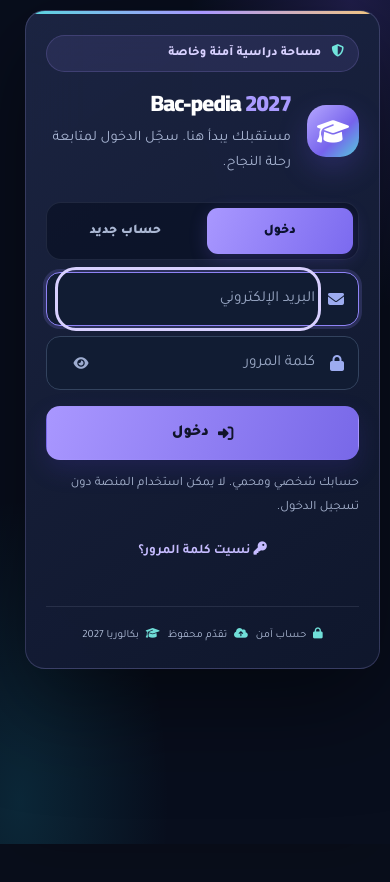
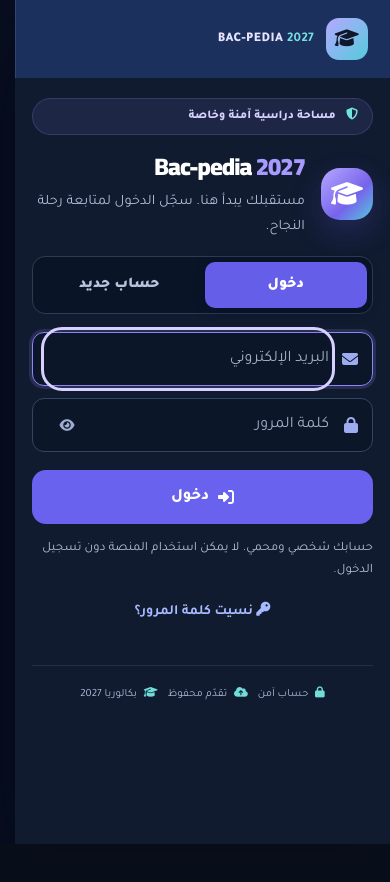
Before and after one commit to boukhariabdallahyasser-prog/Bac-pedia26, a plain HTML site: page index.html in a window 390 px wide. Shown: the top 882 px of the page. Drawn offline with nearby package versions, Linux system fonts and the light colour scheme.

Commit message:
Rebuild responsive authentication layout with clean two-column desktop and mobile-first forms

```diff
--- a/index.html
+++ b/index.html
@@ -534,6 +534,52 @@
     #loginGate .login-story{min-height:0}
     @media(max-width:760px){#loginGate .login-card{min-height:0;max-width:520px}#loginGate .login-content{padding:24px 20px}#loginGate .login-gate{padding:12px}}
     @media(max-width:380px){.login-content{padding:20px 14px}.auth-trust-row{gap:7px}.login-logo .brand-icon{width:46px;height:46px;flex-basis:46px}}
+
+    /* 2027 design refresh: restrained typography, legible inputs, responsive layout */
+    #loginGate{background:#080f20;isolation:isolate;padding:clamp(12px,3vw,36px);overflow:auto}
+    #loginGate::before{display:none}
+    #loginGate .login-card{display:grid;grid-template-columns:minmax(0,1fr) minmax(0,1fr);width:min(100%,1020px);max-height:none;min-height:590px;padding:0;overflow:hidden;border-radius:26px;background:#101b30;border:1px solid #2a3a56;box-shadow:0 32px 90px #020714b3}
+    #loginGate .login-card::before{display:none}
+    #loginGate .login-story{display:flex;flex-direction:column;justify-content:space-between;padding:clamp(28px,4vw,52px);background:linear-gradient(145deg,#263b79,#172752 65%,#132443);color:#fff;min-width:0}
+    #loginGate .story-copy h2{font-size:clamp(2rem,3vw,3.3rem);line-height:1.35;letter-spacing:-.025em;margin:18px 0}
+    #loginGate .story-copy p{color:#d3ddf7;line-height:1.95;font-size:1rem;max-width:390px}
+    #loginGate .story-brand{font-weight:900;letter-spacing:.03em}
+    #loginGate .login-content{padding:clamp(24px,4vw,48px);display:flex;flex-direction:column;justify-content:center;min-width:0}
+    #loginGate .auth-premium-badge{margin:0 0 18px;font-size:.75rem}
+    #loginGate .login-logo{margin-bottom:12px}
+    #loginGate .login-logo h1{font-size:clamp(1.5rem,2vw,1.9rem)}
+    #loginGate .login-logo p{line-height:1.75;color:#b3bfd8}
+    #loginGate .login-tabs{margin:16px 0 22px;border-radius:13px;background:#0a1427;border-color:#2d3b54;padding:5px;gap:4px}
+    #loginGate .login-tab{border-radius:10px;color:#b6c4dc;font-size:.94rem}
+    #loginGate .login-tab.active{background:#655ee8;color:#fff;box-shadow:0 3px 12px #0b0c2559}
+    #loginGate .login-form{gap:14px}
+    #loginGate .login-field{background:#0b1629;border-color:#344562;border-radius:12px}
+    #loginGate .login-field input{font-size:16px;line-height:1.4}
+    #loginGate .login-field input::placeholder{color:#a1aec6;opacity:1}
+    #loginGate .login-form .btn{background:#6962ee;color:white;border:0;font-size:1rem;font-weight:800;box-shadow:none}
+    #loginGate .login-form .btn:hover:not(:disabled){background:#7b75ff;transform:translateY(-1px)}
+    #loginGate .login-form .btn:disabled{opacity:.6;cursor:wait}
+    #loginGate .login-note{color:#b7c2d7;line-height:1.7}
+    #loginGate .auth-reset{color:#a7baff;font-size:.88rem;margin:10px auto}
+    #loginGate #authSetupNotice:not(:empty){font-size:.88rem;line-height:1.7;background:#172944;border:1px solid #3d557b;color:#e6efff}
+    #loginGate #authSetupNotice[data-status="warning"]{background:#3a281f;border-color:#946444;color:#ffe3bf}
+    #loginGate #authSetupNotice[data-status="success"]{background:#15372e;border-color:#317c62;color:#c5ffeb}
+    #loginGate .auth-trust-row{display:flex;flex-wrap:wrap;gap:10px;justify-content:center;color:#9dacc6;font-size:.75rem}
+    #loginGate .auth-trust-row span{white-space:nowrap}
+    #loginGate .password-strength{margin:-4px 0 0}
+    @media(max-width:760px){
+      #loginGate{padding:12px;align-items:flex-start}
+      #loginGate .login-card{display:flex;flex-direction:column;min-height:0;max-width:520px;width:100%;margin:auto;border-radius:20px}
+      #loginGate .login-story{padding:18px 22px;background:#1c305d}
+      #loginGate .story-copy,#loginGate .story-bottom{display:none}
+      #loginGate .login-content{padding:24px 20px}
+      #loginGate .login-logo{margin-bottom:4px}
+      #loginGate .auth-premium-badge{margin-bottom:13px}
+      #loginGate .login-tabs{margin:12px 0 18px}
+      #loginGate .login-form{gap:12px}
+    }
+    @media(max-width:400px){#loginGate{padding:0}#loginGate .login-card{border-radius:0;min-height:100dvh;border:0}#loginGate .login-content{padding:20px 17px}}
+    @media(prefers-reduced-motion:reduce){#loginGate *{animation:none!important;transition:none!important}}
   </style>
 </head>
 <body>
```
